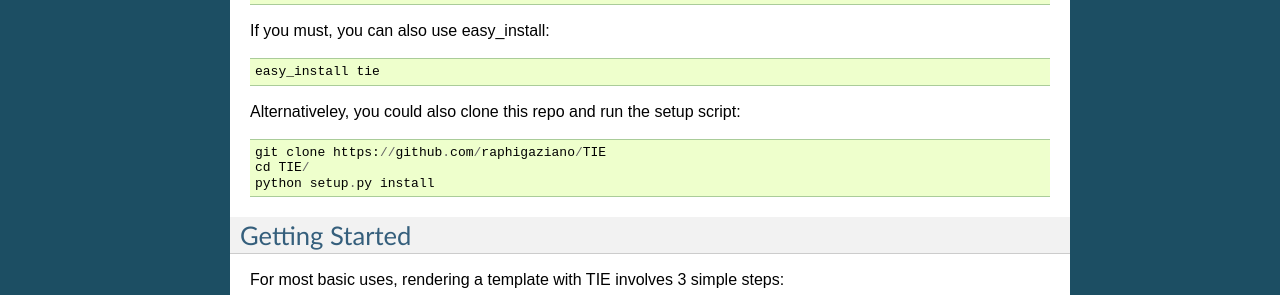
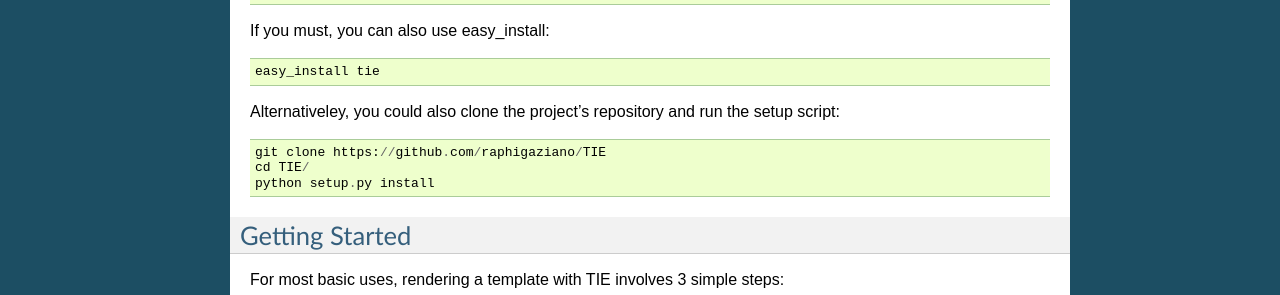
Before and after one commit to raphigaziano/TIE, a Sphinx documentation site: the page built from doc/source/intro.rst, in a window 1280 px wide. Shown: the part 1028-1323 px from the top of the page. Built offline with Sphinx 7.4.7, drawn with Linux system fonts in a browser that asks for light colours.

```diff
--- a/doc/source/intro.rst
+++ b/doc/source/intro.rst
@@ -69,7 +69,8 @@
 
    easy_install tie
 
-Alternativeley, you could also clone this repo and run the setup script:
+Alternativeley, you could also clone the project's repository and run the
+setup script:
 
 ::
 
```
